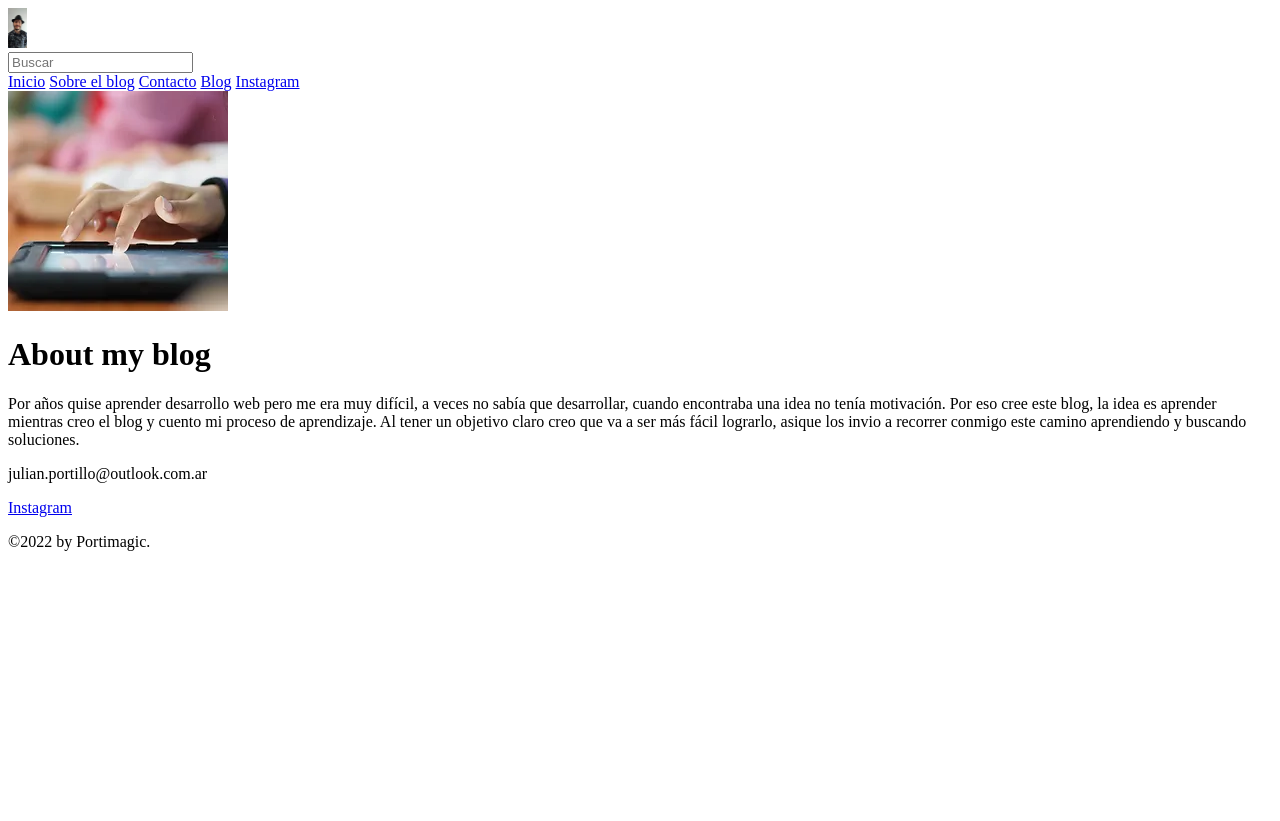
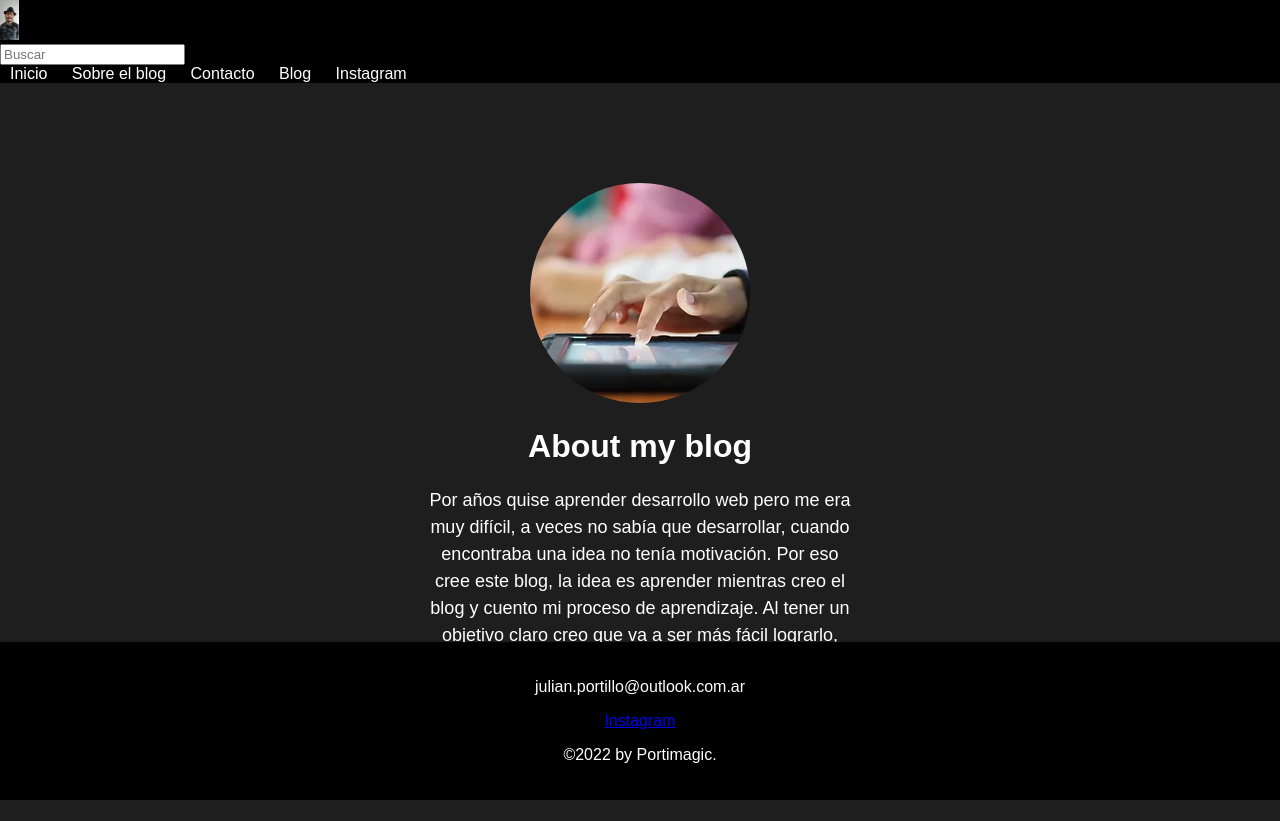
Before and after one commit to porti-magic/Portimagic, a plain HTML site: page About.html in a window 1280 px wide. Before the commit the page ends 800 px from the top, so only its background shows below. Drawn offline with Linux system fonts and the light colour scheme.

Commit message:
Link the CSS file, ad some IDs and fix issue on the page title

```diff
--- a/About.html
+++ b/About.html
@@ -2,19 +2,18 @@
 
 <html lang="es" xmlns="http://www.w3.org/1999/xhtml">
 <head>
+    <link rel="stylesheet" href="AboutStyles.css" />
     <meta charset="utf-8" />
-    <title>Inicio | Portimagic</title>
+    <title>Sobre el blog | Portimagic</title>
 </head>
 <body>
     <header>
         <!-- Header whit photo and searchbox-->
         <img src="Images/Logo.jpeg" width="19px" height="40px" alt="Logo" />
-        <div>
-            <!--Search box-->
-            <form>
-                <input type="text" placeholder="Buscar" />
-            </form>
-        </div>
+        <!--Search box-->
+        <form>
+            <input type="text" placeholder="Buscar" />
+        </form>
         <nav>
             <!--Navigation bar-->
             <a href="Index.html">Inicio</a>
@@ -25,9 +24,9 @@
         </nav>
     </header>
     <main>
-        <img src="Images/Clicking on a Tablet.webp" />
+        <img id="Blog_Image" src="Images/Clicking on a Tablet.webp" />
         <h1>About my blog</h1>
-        <p>
+        <p id="Description">
             Por años quise aprender desarrollo web pero me era muy difícil, a veces no sabía que desarrollar, cuando encontraba una idea no tenía motivación.
             Por eso cree este blog, la idea es aprender mientras creo el blog y cuento mi proceso de aprendizaje. Al tener un objetivo claro creo que va a ser más fácil lograrlo,
             asique los invio a recorrer conmigo este camino aprendiendo y buscando soluciones.
```
